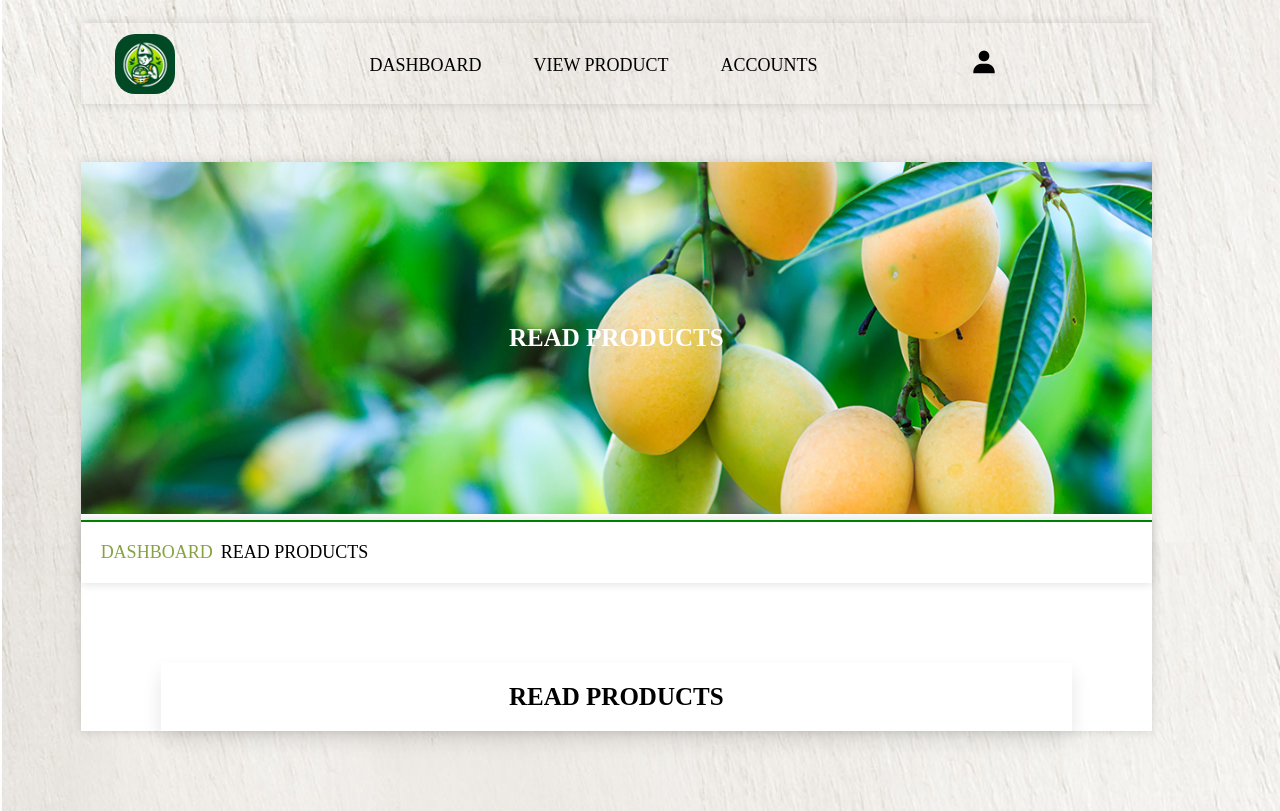
After one commit to RomanGurun/Fruit-Ecomerce-Seller, a PHP site: page /admin_readproduct.php?post_id=1 in a window 1280 px wide. The commit adds this page. Run offline with PHP 8.4, Linux system fonts and the light colour scheme; data comes from the database, SQL or seed files in the repository; data that the repository does not hold is empty.

Commit message:
22 commit

```diff
--- a/admin/admin_editproduct.php
+++ b/admin/admin_editproduct.php
@@ -8,7 +8,7 @@ $getpid=$_GET['id'];
 $editproduct =$conn->prepare("SELECT * FROM `products` WHERE `p-id`=?");
 $editproduct->execute([$getpid]);
 
-$getsname=$_GET['sname'];
+$getsid=$_GET['sid'];
 
 // if($editproduct->rowCount()>0){
 
@@ -19,8 +19,8 @@ $fetch_product=$editproduct->fetch(PDO::FETCH_ASSOC);
 
 
 //==================== FOREIGN KEY IMPORT CONCEPT HERE SELLER TABLE IS SELECT ====================================
-$select_from_foreign=$conn->prepare("SELECT * FROM `seller` WHERE `s-name` = ?");
-$select_from_foreign->execute([$getsname]);
+$select_from_foreign=$conn->prepare("SELECT * FROM `seller` WHERE `s-id` = ?");
+$select_from_foreign->execute([$getsid]);
 if ($select_from_foreign) {
     $fetch_foreign=$select_from_foreign->fetch(PDO::FETCH_ASSOC);
     // Your code to use $fetch_foreign
--- a/admin/admin_login.php
+++ b/admin/admin_login.php
@@ -191,7 +191,8 @@ width:22%;
 </div>
 
 <button type="submit" name="login" class="btn">login now</button>
-<p>do not have an account ?<a href="register.php"> register now</a></p>
+
+<!-- <p>do not have an account ?<a href="register.php"> register now</a></p> -->
 
 </form>
 
--- /dev/null
+++ b/admin/admin_readproduct.php
@@ -0,0 +1,159 @@
+<?php
+include '../component/dbconnect.php';
+
+include 'navbar.php';
+$getid=$_GET['post_id'];
+$view_sellerid=$_GET['sid'];
+
+//==================== FOREIGN KEY IMPORT CONCEPT HERE SELLER TABLE IS SELECT ====================================
+$select_from_foreign=$conn->prepare("SELECT * FROM `seller` WHERE `s-id` = ?");
+$select_from_foreign->execute([$view_sellerid]);
+// $fetch_foreign=$select_from_foreign->fetch(PDO::FETCH_ASSOC);
+
+if ($select_from_foreign) {
+    $fetch_foreign = $select_from_foreign->fetch(PDO::FETCH_ASSOC);
+    // Your code to use $fetch_foreign
+} else {
+    // Handle the case when the query fails
+    echo "Error: Unable to fetch seller information.";
+}
+
+//==================== FOREIGN KEY IMPORT CONCEPT HERE SELLER TABLE IS SELECT ====================================
+
+
+
+?>
+<!--========================================== Delete Operation ========================================== -->
+
+<?php
+if(isset($_POST['delete'])){
+
+    $product=$_POST['productId'];
+   $delete_product= $conn->prepare("DELETE FROM `products` WHERE `products`.`p-id` = ?");
+$delete_product->execute([$product]);
+
+}
+
+?>
+<!--========================================== Delete Operation ========================================== -->
+
+
+
+<!DOCTYPE html>
+<html lang="en">
+<head>
+    <meta charset="UTF-8">
+    <meta name="viewport" content="width=device-width, initial-scale=1.0">
+    <title>Dashboard</title>
+    <link rel="stylesheet" href="../style/one.css">
+    <link rel="stylesheet" href="../style/original.css">
+    <style>
+        .readprice{
+            margin-left:21rem !important ;
+        }
+    </style>
+</head>
+<body>
+
+<div class="carousel">
+<div class="fruitspage">
+<h1 id="heading">READ PRODUCTS</h1>
+</div>
+<div class="box">
+
+<a href="dashboard.php">DASHBOARD</a><span>READ PRODUCTS</span>
+</div>
+
+<!--============================ PRODUCT BOX================================ -->
+
+<div class="main">
+
+<section>
+<h1 class="productheading">READ PRODUCTS</h1>
+
+    <div id="AllProduct">
+
+          <?php
+
+$select_product=$conn->prepare("SELECT * FROM `products` WHERE `p-id`=? ");
+$select_product->execute([$getid]);
+if($select_product->rowCount()>0){
+
+while($fetch_product=$select_product->fetch(PDO::FETCH_ASSOC))
+{
+
+?>
+<form action="" method="post">
+    <div class="farmerpbox">
+    <span class="seller-id">Product id is <?= $fetch_product['p-id'] ?> and seller-name is <?= $fetch_foreign['s-name'] ?> </span>
+
+        <span class="farmerpstatus" style="<?php if($fetch_product['p-status']=="deactive"){
+            echo"color:red "; } ?> " >  <?= $fetch_product['p-status']; ?>  </span>
+
+        <span class="price readprice">$<?= $fetch_product['p-price'] ?>/-</span>
+<input type="hidden" name="productId" value="<?= $fetch_product['p-id'];  ?>">
+
+<div class="farmerpimage">
+<img class="Ornamentimage"src="../img/<?= $fetch_product['p-image']; ?>" alt="">
+</div>
+<div class="farmerproductname">
+    <?= $fetch_product['p-name']?>
+</div>
+
+<div class="farmermessage">
+    <?= $fetch_product['p-detail']?>
+</div>
+
+<div class="farmerEDRbox">
+<button type="submit" name="delete" class="btn" onclick="return confirm('Do you really want to delete your products ?')">Delete</button>
+<a class="viewpath btn" href="admin_viewproduct.php " > Go Back</a>
+
+</div>
+
+
+
+</div>
+
+
+
+
+
+
+
+
+</form>
+
+
+<?php
+
+}
+
+}else{
+    // <div class="boxxxxxxx"></div>
+}
+
+?>
+
+
+
+          </div>
+        <!-- </div> -->
+
+</section>
+</div>
+</div>
+
+
+
+
+</div>
+
+
+
+
+
+
+
+
+</body>
+</html>
--- a/admin/navbar.php
+++ b/admin/navbar.php
@@ -183,7 +183,7 @@ backdrop-filter:blur(20px);
 
 <nav class="navbar active">
 
-<a href="dashboard.php"><span>Dashboard</span></a>
+<a href="admin_dashboard.php"><span>Dashboard</span></a>
 
 <!-- <a href="add_product.php"><span>Add product</span></a> -->
 
```
Also changed, not shown: admin/admin_viewproduct.php (+25 -8 lines).
